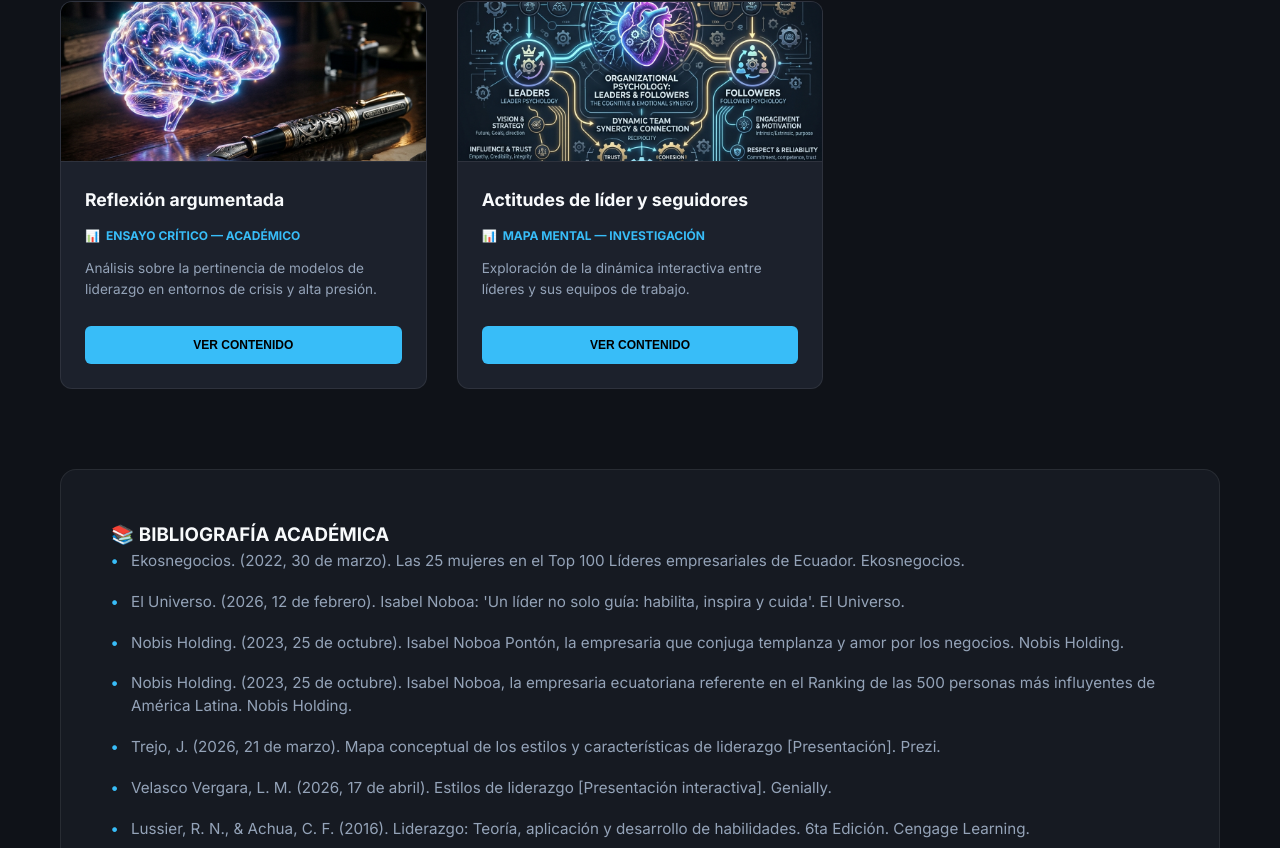
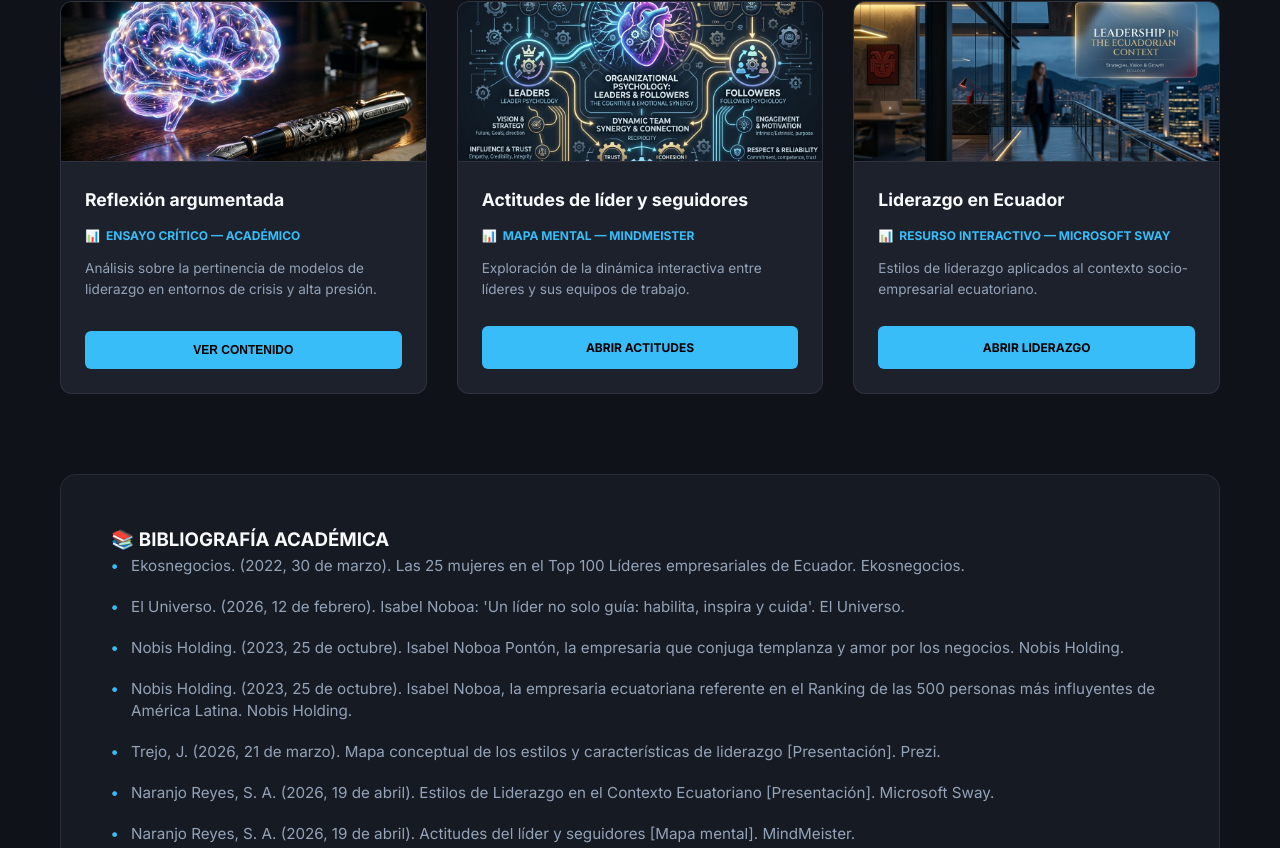
Before and after one commit to santiagonaranjofinanzas-droid/Liderazgo_Portafolio, a React app: page / in a window 1280 px wide. Shown: the part 1032-1880 px from the top of the page. Built offline with nearby package versions, Linux system fonts and the light colour scheme; the HTML template or start-up script is replaced by a standard one.

Commit message:
Update portfolio: Added Sway (Ecuador Context) and MindMeister links, improved bibliography

```diff
--- a/src/App.jsx
+++ b/src/App.jsx
@@ -5,6 +5,7 @@ import estilosImg from './assets/estilos.png';
 import casoImg from './assets/caso.png';
 import reflexionImg from './assets/reflexion.png';
 import actitudesImg from './assets/actitudes.png';
+import ecuadorImg from './assets/ecuador.png';
 
 const ProjectCard = ({ title, img, point, tech, description, link, onClick, delay }) => (
   <div className={`card animate-fade-in ${delay}`}>
@@ -164,10 +165,19 @@ El liderazgo pertinente combina la resiliencia innata con una toma de decisiones
               title="Actitudes de líder y seguidores"
               img={actitudesImg}
               point="Mapa mental"
-              tech="Investigación"
+              tech="MindMeister"
               description="Exploración de la dinámica interactiva entre líderes y sus equipos de trabajo."
-              link="#"
+              link="https://mm.tt/map/3984713463?t=LJl06llNe5"
               delay="delay-5"
+            />
+            <ProjectCard
+              title="Liderazgo en Ecuador"
+              img={ecuadorImg}
+              point="Resurso Interactivo"
+              tech="Microsoft Sway"
+              description="Estilos de liderazgo aplicados al contexto socio-empresarial ecuatoriano."
+              link="https://sway.cloud.microsoft/zKKRrraGpPdPUFTT?ref=Link"
+              delay="delay-6"
             />
           </div>
         </section>
@@ -182,6 +192,8 @@ El liderazgo pertinente combina la resiliencia innata con una toma de decisiones
               <li>Nobis Holding. (2023, 25 de octubre). Isabel Noboa Pontón, la empresaria que conjuga templanza y amor por los negocios. Nobis Holding.</li>
               <li>Nobis Holding. (2023, 25 de octubre). Isabel Noboa, la empresaria ecuatoriana referente en el Ranking de las 500 personas más influyentes de América Latina. Nobis Holding.</li>
               <li>Trejo, J. (2026, 21 de marzo). Mapa conceptual de los estilos y características de liderazgo [Presentación]. Prezi.</li>
+              <li>Naranjo Reyes, S. A. (2026, 19 de abril). Estilos de Liderazgo en el Contexto Ecuatoriano [Presentación]. Microsoft Sway.</li>
+              <li>Naranjo Reyes, S. A. (2026, 19 de abril). Actitudes del líder y seguidores [Mapa mental]. MindMeister.</li>
               <li>Velasco Vergara, L. M. (2026, 17 de abril). Estilos de liderazgo [Presentación interactiva]. Genially.</li>
               <li>Lussier, R. N., & Achua, C. F. (2016). Liderazgo: Teoría, aplicación y desarrollo de habilidades. 6ta Edición. Cengage Learning.</li>
             </ul>
```
Also changed, not shown: src/assets/ecuador.png (added).
